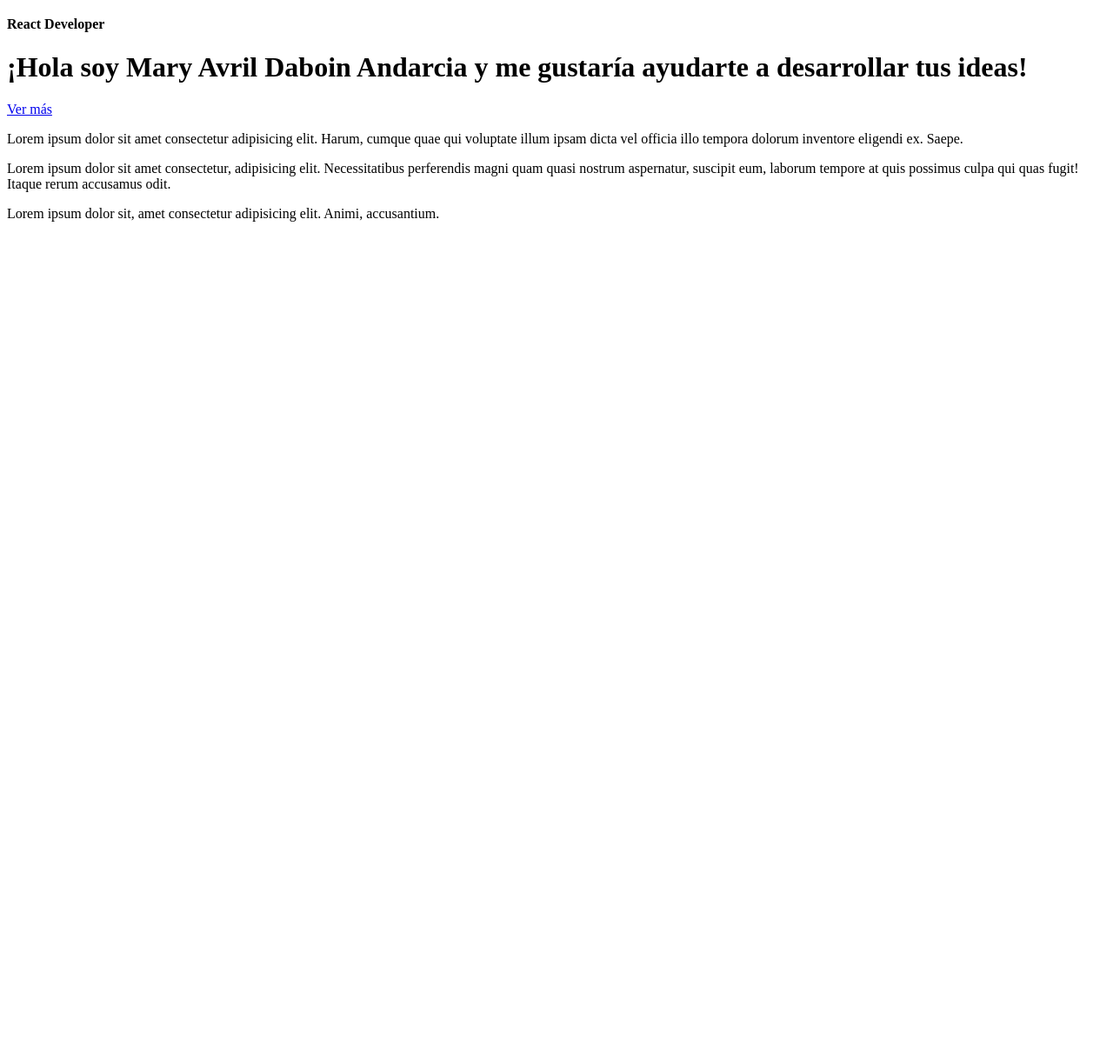
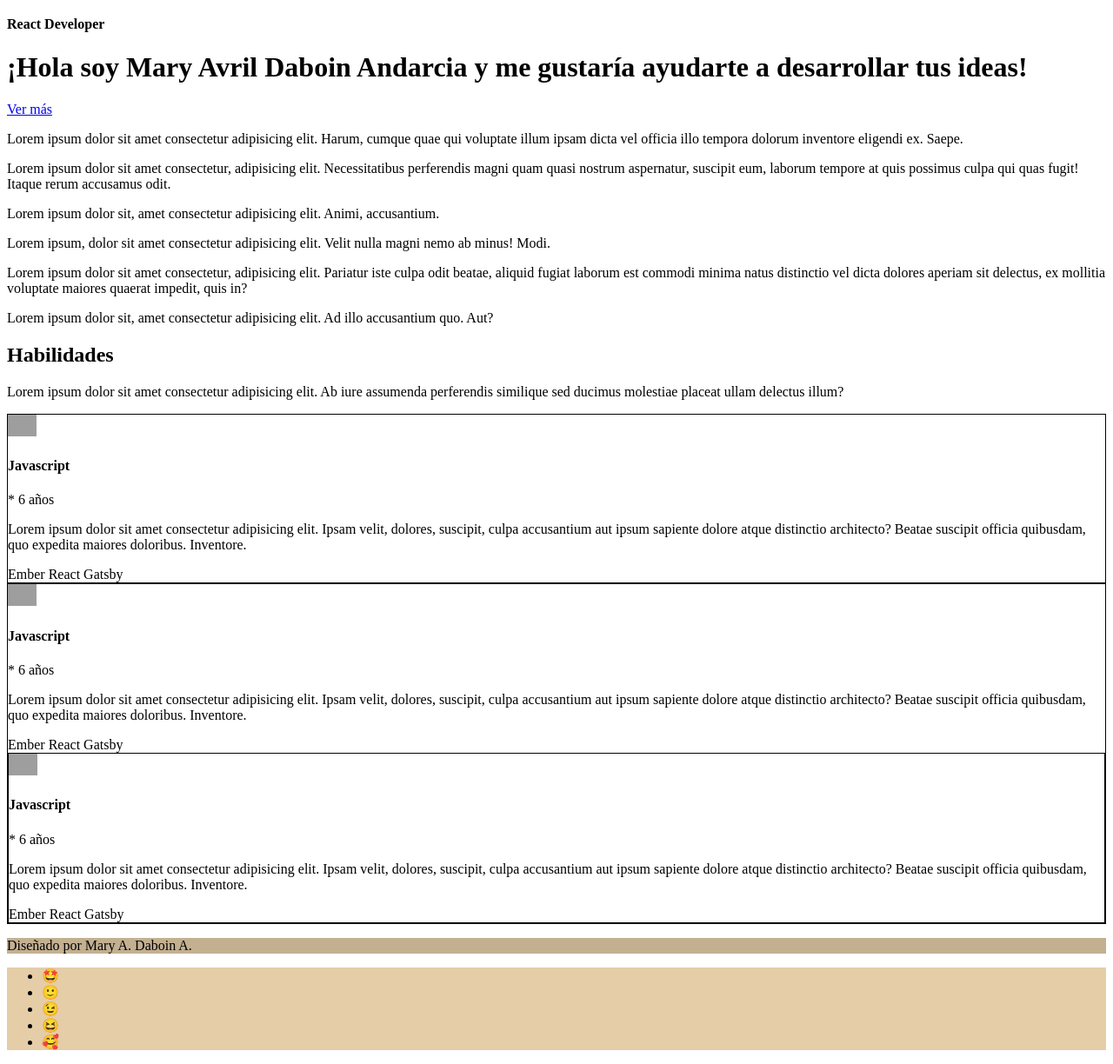
Before and after one commit to AvrilDaboin18/Master-marvel-repo18, a plain HTML site: page 01-KATA-INTRO-WEB/Index.html in a window 1280 px wide. Shown: the part 500-1724 px from the top of the page at 87% size. Before the commit the page ends 800 px from the top, so only its background shows below. Drawn offline with Linux system fonts and the light colour scheme; grey boxes are pictures that could not be loaded.

Commit message:
Second release of Proyect

```diff
--- a/01-KATA-INTRO-WEB/Index.html
+++ b/01-KATA-INTRO-WEB/Index.html
@@ -45,5 +45,85 @@
    <p>
        Lorem ipsum dolor sit, amet consectetur adipisicing elit. Animi, accusantium.
    </p>
+   <section>
+       <p>
+           Lorem ipsum, dolor sit amet consectetur adipisicing elit. Velit nulla magni nemo ab minus! Modi.
+       </p>
+       <p>
+           Lorem ipsum dolor sit amet consectetur, adipisicing elit. Pariatur iste culpa odit beatae, aliquid fugiat laborum est commodi minima natus distinctio vel dicta dolores aperiam sit delectus, ex mollitia voluptate maiores quaerat impedit, quis in?
+       </p>
+       <p>
+           Lorem ipsum dolor sit, amet consectetur adipisicing elit. Ad illo accusantium quo. Aut?
+       </p>
+   </section>
+   <section>
+       <h2>Habilidades</h2>
+       <p>Lorem ipsum dolor sit amet consectetur adipisicing elit. Ab iure assumenda perferendis similique sed ducimus molestiae placeat ullam delectus illum?</p>
+       <div>
+           <div style="border: 1px solid #000;">
+              <div>
+                  <img src="https://upload.wikimedia.org/wikipedia/commons/thumb/1/18/ISO_C%2B%2B_Logo.svg/1200px-ISO_C%2B%2B_Logo.svg.png" alt="C++" height="25px">
+                  <h4>Javascript</h4>
+                  <span>* 6 años</span>
+              </div>
+              <div>
+                 <p>Lorem ipsum dolor sit amet consectetur adipisicing elit. Ipsam velit, dolores, suscipit, culpa accusantium aut ipsum sapiente dolore atque distinctio architecto? Beatae suscipit officia quibusdam, quo expedita maiores doloribus. Inventore.</p>
+              </div>
+              <div>
+                  <span>Ember</span>
+                  <span>React</span>
+                  <span>Gatsby</span>
+              </div>
+           </div>
+           <div style="border: 1px solid #000;">
+              <div>
+                  <img src="https://upload.wikimedia.org/wikipedia/commons/thumb/1/18/ISO_C%2B%2B_Logo.svg/1200px-ISO_C%2B%2B_Logo.svg.png" alt="C++" height="25px">
+                  <h4>Javascript</h4>
+                  <span>* 6 años</span>
+              </div>
+              <div>
+                  <p>Lorem ipsum dolor sit amet consectetur adipisicing elit. Ipsam velit, dolores, suscipit, culpa accusantium aut ipsum sapiente dolore atque distinctio architecto? Beatae suscipit officia quibusdam, quo expedita maiores doloribus. Inventore.
+                  </p>
+              </div>
+              <div>
+                  <span>Ember</span>
+                  <span>React</span>
+                  <span>Gatsby</span>
+              </div>
+            <div style="border: 1px solid #000;">
+                <div>
+                   <img src="https://upload.wikimedia.org/wikipedia/commons/thumb/1/18/ISO_C%2B%2B_Logo.svg/1200px-ISO_C%2B%2B_Logo.svg.png" alt="C++" height="25px">
+                   <h4>Javascript</h4>
+                   <span>* 6 años</span>
+                </div>
+                <div>
+                   <p>Lorem ipsum dolor sit amet consectetur adipisicing elit. Ipsam velit, dolores, suscipit, culpa accusantium aut ipsum sapiente dolore atque distinctio architecto? Beatae suscipit officia quibusdam, quo expedita maiores doloribus. Inventore.
+                   </p>
+                </div>
+                <div>
+                   <span>Ember</span>
+                   <span>React</span>
+                   <span>Gatsby</span>
+                </div>
+            </div>
+       </div>
+   </section>
+   <footer>
+       <div style="background-color: #C3B091;">
+        <p>Diseñado por Mary A. Daboin A.</p>
+       </div>
+       <div style="background-color: #E4CDA7;">
+         <ul>
+            <li>🤩</li>
+            <li>🙂</li>
+            <li>😉</li>
+            <li>😆</li>
+            <li>🥰</li>
+         </ul>
+       </div>
+   </footer>
 </body>
+
+
+
 </html>
```
